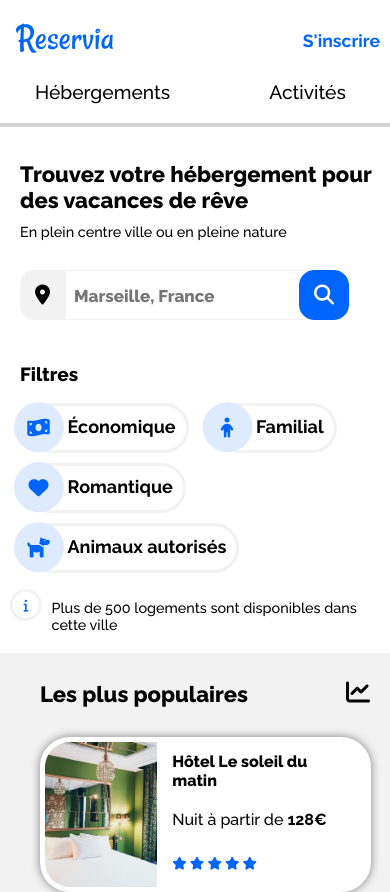
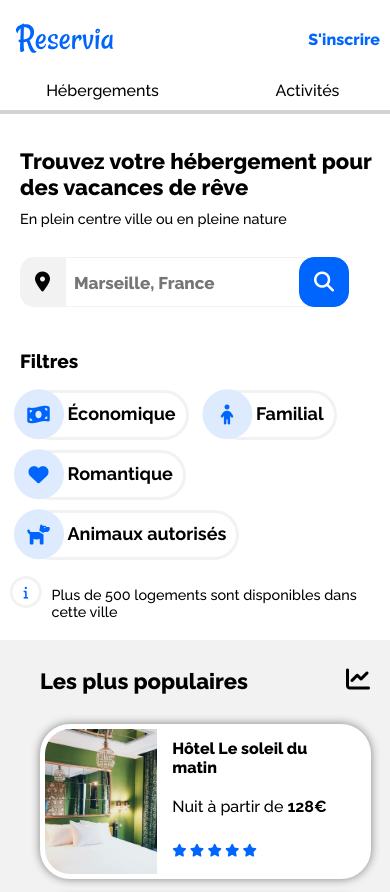
Before and after one commit to Sh1r0w/jeanchristopheguerrini_2_15122020, a plain HTML site: page index.html in a window 390 px wide. Shown: the top 892 px of the page. Drawn offline with Linux system fonts and the light colour scheme.

Commit message:
Update style.css

```diff
--- a/CSS/style.css
+++ b/CSS/style.css
@@ -1,6 +1,4 @@
 /* Police fournie Raleway */
-
-
 /*@font-face
 {
 	font-family: 'raleway';
@@ -518,7 +516,8 @@ footer {
 	.inscription {
 		position: absolute;
 		right: 10px;
-		font-size: 1.1rem;
+		font-size: 1rem;
+		font-weight: 800;
 	}
 	.logoreservia {
 		width: 100px;
@@ -532,9 +531,9 @@ footer {
 	}
 	header nav li {
 		width: 100%;
-		padding: 20px 0 20px 0;
+		padding: 20px 0 10px 0;
 		border-bottom: 4px solid lightgrey;
-		font-size: 1.2rem;
+		font-size: 1rem;
 	}
 	header nav a:hover {
 		border-top: none;
```
